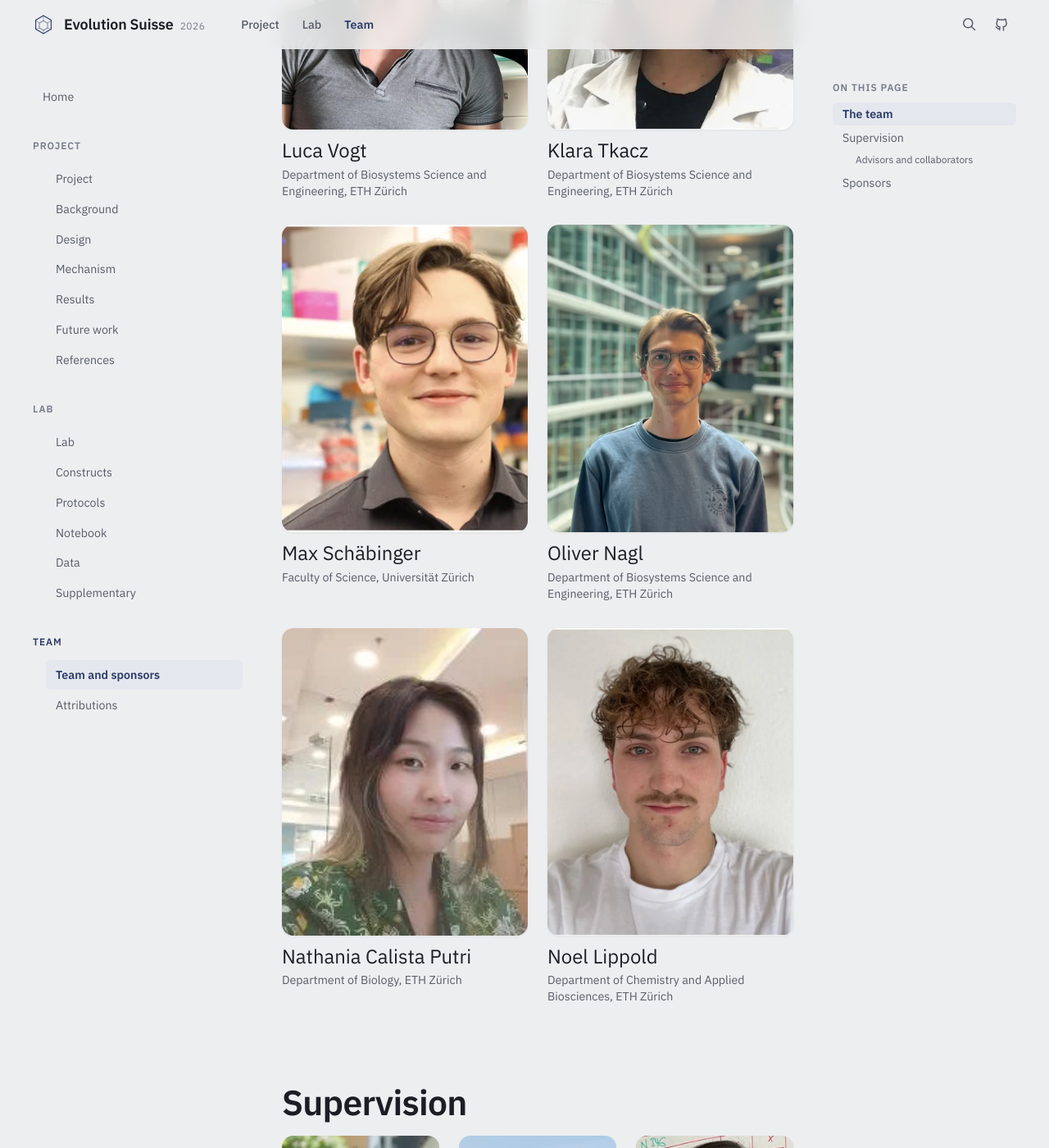
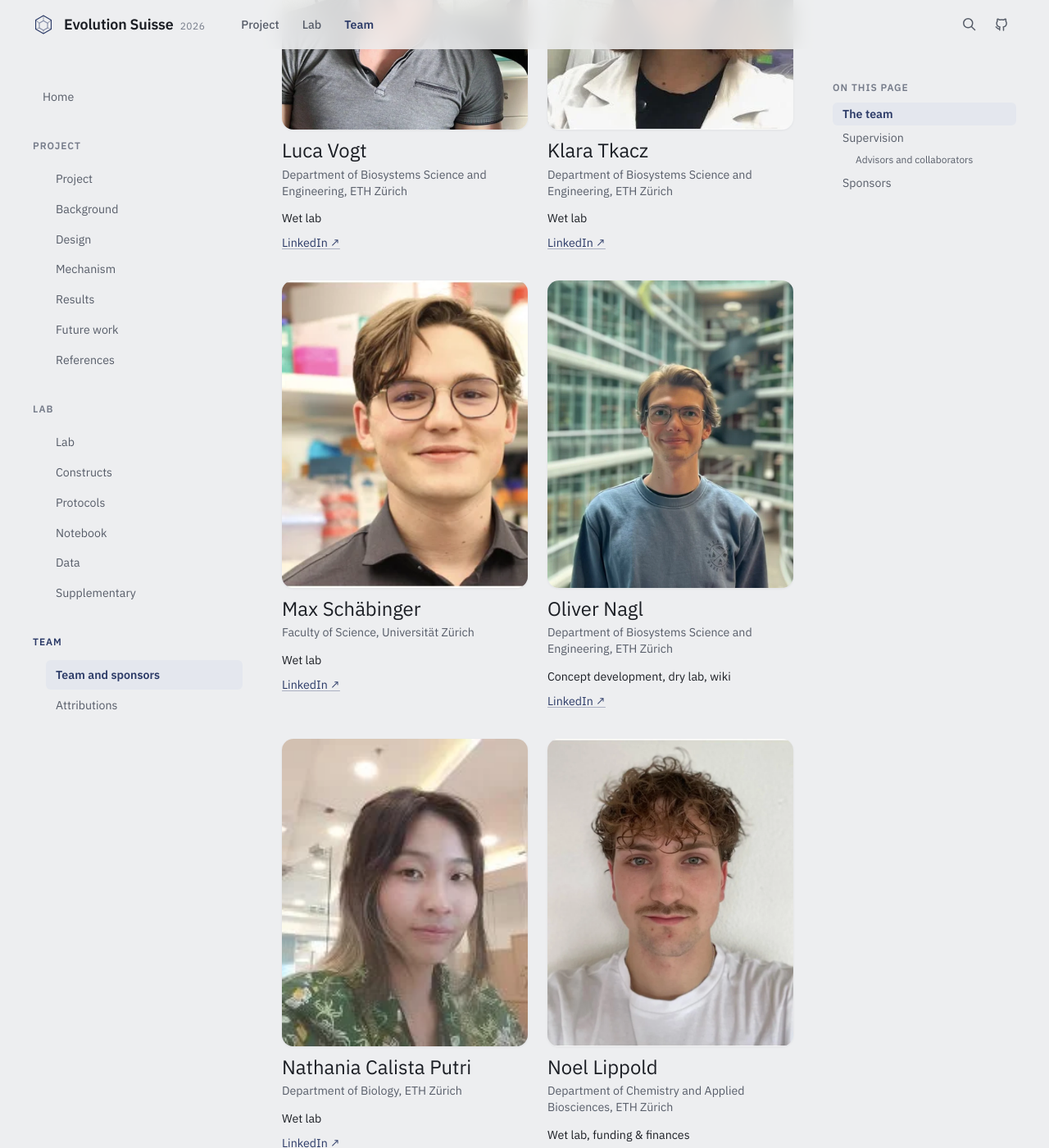
Before and after one commit to idec-teams/2026_Evolution_Suisse_2026, an MkDocs documentation site: the page built from docs/team/index.md, in a window 1280 px wide and 1400 px high, scrolled down 731 px. Shown: the whole window at 82% size. Built offline with MkDocs 1.6.1, drawn with Linux system fonts in a browser that asks for light colours.

Commit message:
Add team roles and LinkedIn profile links

```diff
--- a/docs/team/index.md
+++ b/docs/team/index.md
@@ -17,36 +17,48 @@ the Student BioLab Zürich.
     <div class="person__photo"><img src="../img/team/luca-vogt.webp" alt="Luca Vogt"></div>
     <p class="person__name">Luca Vogt</p>
     <p class="person__aff">Department of Biosystems Science and Engineering, ETH Zürich</p>
+    <p class="person__role">Wet lab</p>
+    <p class="person__social"><a href="https://www.linkedin.com/in/luca-vogt-2034a42a3/" rel="external" aria-label="Luca Vogt on LinkedIn">LinkedIn <span aria-hidden="true">↗</span></a></p>
   </article>
   <!-- klara-tkacz -->
   <article class="person">
     <div class="person__photo"><img src="../img/team/klara-tkacz.webp" alt="Klara Tkacz"></div>
     <p class="person__name">Klara Tkacz</p>
     <p class="person__aff">Department of Biosystems Science and Engineering, ETH Zürich</p>
+    <p class="person__role">Wet lab</p>
+    <p class="person__social"><a href="https://www.linkedin.com/in/klara-tkacz-0133a8396/" rel="external" aria-label="Klara Tkacz on LinkedIn">LinkedIn <span aria-hidden="true">↗</span></a></p>
   </article>
   <!-- max-schaebinger -->
   <article class="person">
     <div class="person__photo"><img src="../img/team/max-schaebinger.webp" alt="Max Schäbinger"></div>
     <p class="person__name">Max Schäbinger</p>
     <p class="person__aff">Faculty of Science, Universität Zürich</p>
+    <p class="person__role">Wet lab</p>
+    <p class="person__social"><a href="https://www.linkedin.com/in/max-schaebinger/" rel="external" aria-label="Max Schäbinger on LinkedIn">LinkedIn <span aria-hidden="true">↗</span></a></p>
   </article>
   <!-- oliver-nagl -->
   <article class="person">
     <div class="person__photo"><img src="../img/team/oliver-nagl.webp" alt="Oliver Nagl"></div>
     <p class="person__name">Oliver Nagl</p>
     <p class="person__aff">Department of Biosystems Science and Engineering, ETH Zürich</p>
+    <p class="person__role">Concept development, dry lab, wiki</p>
+    <p class="person__social"><a href="https://www.linkedin.com/in/oliver-nagl-41a40a1b0/" rel="external" aria-label="Oliver Nagl on LinkedIn">LinkedIn <span aria-hidden="true">↗</span></a></p>
   </article>
   <!-- nathania-calista-putri -->
   <article class="person">
     <div class="person__photo"><img src="../img/team/nathania-calista-putri.webp" alt="Nathania Calista Putri"></div>
     <p class="person__name">Nathania Calista Putri</p>
     <p class="person__aff">Department of Biology, ETH Zürich</p>
+    <p class="person__role">Wet lab</p>
+    <p class="person__social"><a href="https://www.linkedin.com/in/nathania-calista-putri/" rel="external" aria-label="Nathania Calista Putri on LinkedIn">LinkedIn <span aria-hidden="true">↗</span></a></p>
   </article>
   <!-- noel-lippold -->
   <article class="person">
     <div class="person__photo"><img src="../img/team/noel-lippold.webp" alt="Noel Lippold"></div>
     <p class="person__name">Noel Lippold</p>
     <p class="person__aff">Department of Chemistry and Applied Biosciences, ETH Zürich</p>
+    <p class="person__role">Wet lab, funding &amp; finances</p>
+    <p class="person__social"><a href="https://www.linkedin.com/in/noel-pascal-l-b7a196190/" rel="external" aria-label="Noel Lippold on LinkedIn">LinkedIn <span aria-hidden="true">↗</span></a></p>
   </article>
 </div>
 
--- a/theme/css/content.css
+++ b/theme/css/content.css
@@ -415,6 +415,8 @@ mjx-container:focus-visible { outline: 2px solid var(--accent); outline-offset:
 .person__name { font-family: var(--font-display); font-size: var(--step-1); line-height: 1.2; color: var(--ink); }
 .person__aff { font-size: var(--step--1); line-height: 1.4; color: var(--ink-muted); }
 .person__role { margin-top: var(--s-2) !important; font-size: var(--step--1); color: var(--ink); }
+.person__social { font-size: var(--step--1); line-height: 1.4; }
+.person__social a { display: inline-block; padding-block: var(--s-1); }
 .person__bio  { font-size: var(--step--1); color: var(--ink-muted); }
 
 .prose .crew-chips { display: flex; flex-wrap: wrap; gap: var(--s-2); list-style: none; padding: 0; margin: var(--s-4) 0; }
```
Also changed, not shown: HANDOFF.md (+8 -0 lines).
